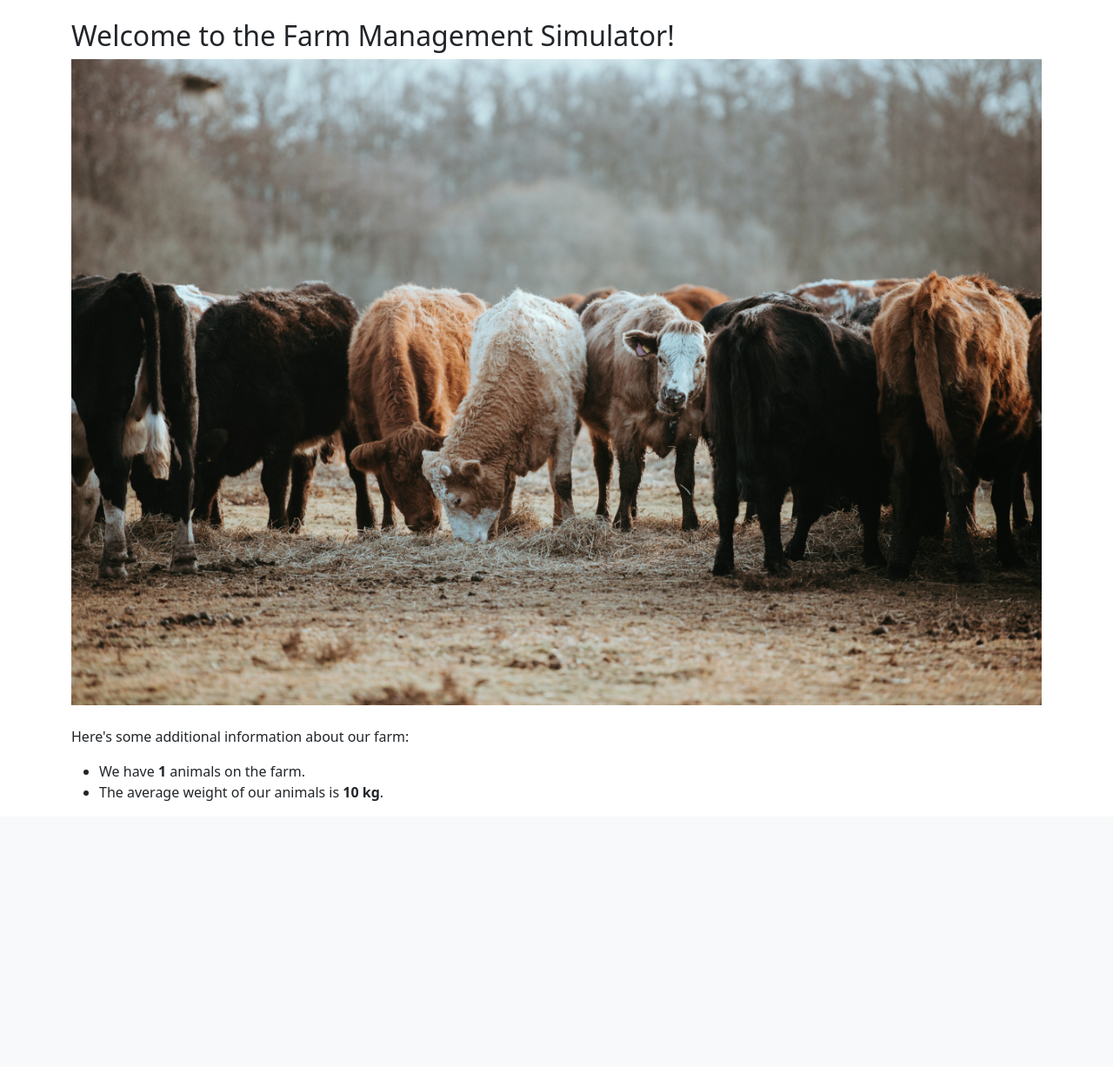
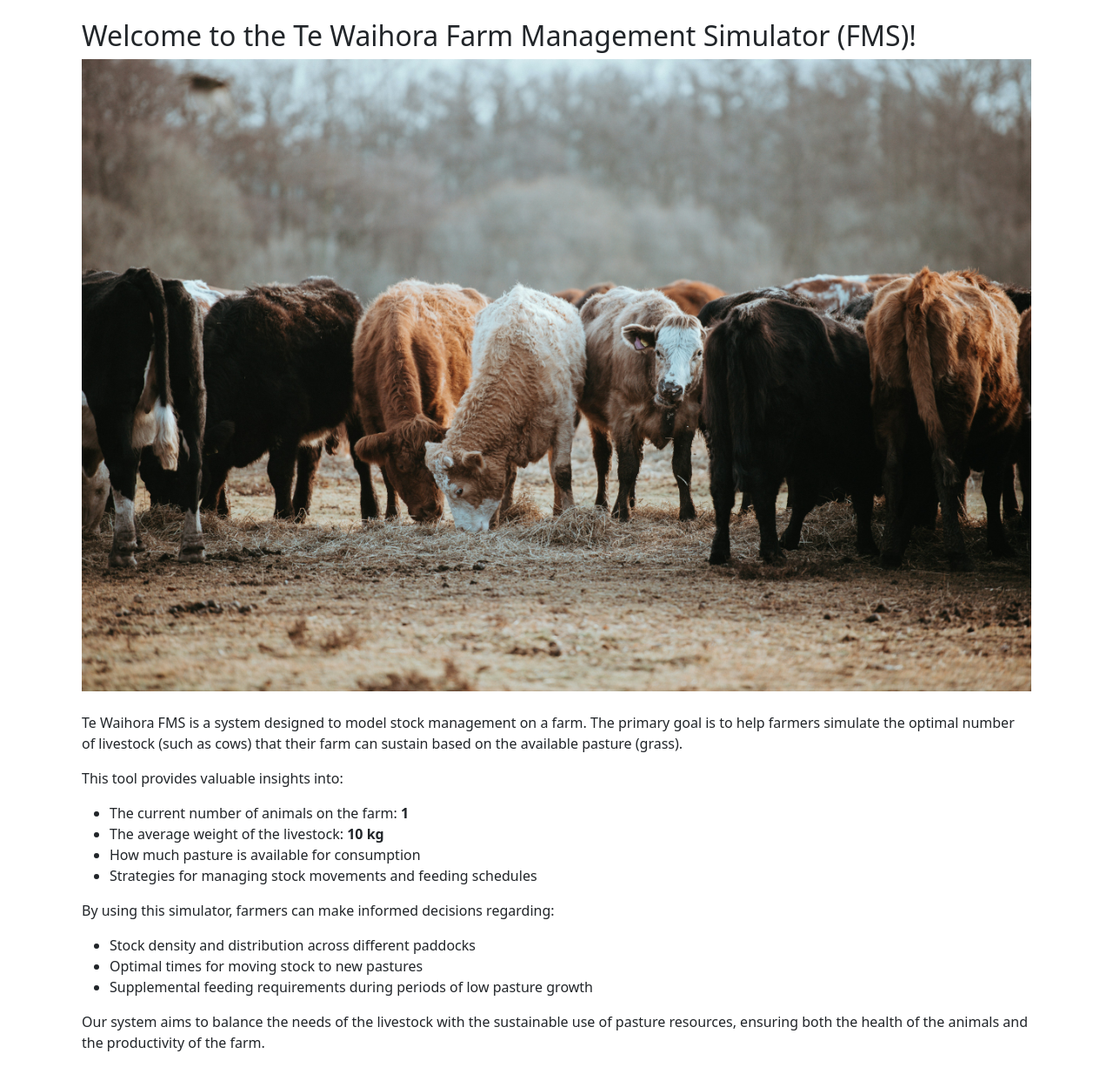
Before and after one commit to jiarui-zhang-1161907/fms, a Flask app: template templates/home.html in a window 1280 px wide. Shown: the part 106-1333 px from the top of the page at 87% size. Before the commit the page ends 1027 px from the top, so only its background shows below. Run offline with Flask 3, Linux system fonts and the light colour scheme; data comes from the database, SQL or seed files in the repository; the template is opened without the code that fills it: most values are stand-ins (such as "Sample title", 1, 10 or a date in 2020); data that the repository does not hold is empty.

Commit message:
modify html

```diff
--- a/templates/home.html
+++ b/templates/home.html
@@ -3,11 +3,23 @@
 {% block title %}FMS - Home{% endblock %}
 
 {% block content %}
-    <h2>Welcome to the Farm Management Simulator!</h2>
-    <img src="{{ url_for('static', filename='images/mobs.jpg') }}" alt="Farm Image" class="img-fluid mb-4">
-    <p>Here's some additional information about our farm:</p>
-    <ul>
-        <li>We have <strong>{{ num_of_animals }}</strong> animals on the farm.</li>
-        <li>The average weight of our animals is <strong>{{ avg_weight }} kg</strong>.</li>
-    </ul>
+    <div class="container mt-4">
+        <h2>Welcome to the Te Waihora Farm Management Simulator (FMS)!</h2>
+        <img src="{{ url_for('static', filename='images/mobs.jpg') }}" alt="Farm Image" class="img-fluid mb-4">
+        <p>Te Waihora FMS is a system designed to model stock management on a farm. The primary goal is to help farmers simulate the optimal number of livestock (such as cows) that their farm can sustain based on the available pasture (grass).</p>
+        <p>This tool provides valuable insights into:</p>
+        <ul>
+            <li>The current number of animals on the farm: <strong>{{ num_of_animals }}</strong></li>
+            <li>The average weight of the livestock: <strong>{{ avg_weight }} kg</strong></li>
+            <li>How much pasture is available for consumption</li>
+            <li>Strategies for managing stock movements and feeding schedules</li>
+        </ul>
+        <p>By using this simulator, farmers can make informed decisions regarding:</p>
+        <ul>
+            <li>Stock density and distribution across different paddocks</li>
+            <li>Optimal times for moving stock to new pastures</li>
+            <li>Supplemental feeding requirements during periods of low pasture growth</li>
+        </ul>
+        <p>Our system aims to balance the needs of the livestock with the sustainable use of pasture resources, ensuring both the health of the animals and the productivity of the farm.</p>
+    </div>
 {% endblock %}
```
Also changed, not shown: templates/mobs.html (+4 -4 lines), templates/paddocks.html (+11 -10 lines), templates/stock.html (+13 -10 lines).
